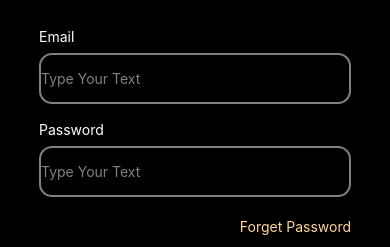
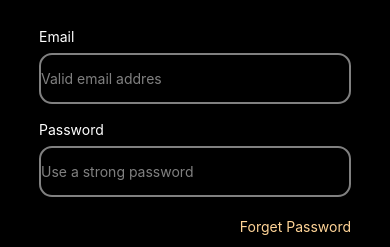
Before and after one commit to NaumanRecat/ZoahMusicGroup, a React Native app: screen /Login in a window 390 px wide. Shown: the part 390-637 px from the top of the page. Built offline with nearby package versions, Linux system fonts and the light colour scheme.

Commit message:
Login Screen Done

```diff
--- a/screen/Login.js
+++ b/screen/Login.js
@@ -11,7 +11,8 @@ import Document from "./navigator/Document";
 const Login = (props) => {
     return (
         <View style={{ flex: 1, backgroundColor: BackgroundClr }}>
-            <Header  onBackPress={() => props.navigation.navigate('LandingPage')} />
+
+            <Header onBackPress={() => props.navigation.navigate('LandingPage')} />
 
             <View style={{ height: H(15), marginTop: H(5), alignSelf: 'center', marginRight: W(3) }}>
                 <Text style={{ fontSize: H(4), color: 'red', marginLeft: W(3) }} >Welcome Back</Text>
@@ -19,30 +20,29 @@ const Login = (props) => {
                 <Text style={{ fontSize: H(2.5), color: 'grey', fontWeight: 'bold' }} >CREDENTIALS TO LOGIN</Text>
             </View>
 
-            <SocialMediaIcons/>
+            <SocialMediaIcons />
 
-            <Text style={{color:'white', marginLeft:W(10),marginBottom:H(1), marginTop:H(3)}}>Email</Text>
-            <Input/>
+            <Text style={{ color: 'white', marginLeft: W(10), marginBottom: H(1), marginTop: H(3) }}>Email</Text>
+            <Input placeholdertxt="Valid email addres" />
 
-            <Text style={{color:'white', marginLeft:W(10),marginBottom:H(1), marginTop:H(2)}}>Password</Text>
-            <Input/>
+            <Text style={{ color: 'white', marginLeft: W(10), marginBottom: H(1), marginTop: H(2) }}>Password</Text>
+            <Input placeholdertxt="Use a strong password" />
 
             <View style={{
-               alignItems:'flex-end',
-               justifyContent:'flex-end',
-                width:W(90),
-                marginTop:H(2.5),
-                marginBottom:H(2.5)
+                alignItems: 'flex-end',
+                justifyContent: 'flex-end',
+                width: W(90),
+                marginTop: H(2.5),
+                marginBottom: H(2.5)
             }}>
-            <Text style={{color:'#FFD497', }}>Forget Password</Text>
+                <Text style={{ color: '#FFD497', }}>Forget Password</Text>
             </View>
 
-            <Button onPressButton={()=>{props.navigation.navigate('BottomTabNavigator')}} alignSelf='center' txt='LOGIN' />
+            <Button onPressButton={() => { props.navigation.navigate('BottomTabNavigator') }} alignSelf='center' txt='LOGIN' />
 
-            <View style={{flexDirection:'row', marginTop:H(5), alignItems:'center', justifyContent:'center'}}>
-            <Text style={{color:'white'}}>Don't have an account?</Text>
-            <TouchableOpacity onPress={()=>props.navigation.navigate('Signup')} ><Text style={{color:'#FFD497'}}>  Sign up</Text></TouchableOpacity>
-
+            <View style={{ flexDirection: 'row', marginTop: H(5), alignItems: 'center', justifyContent: 'center' }}>
+                <Text style={{ color: 'white' }}>Don't have an account?</Text>
+                <TouchableOpacity onPress={() => props.navigation.navigate('Signup')} ><Text style={{ color: '#FFD497' }}>  Sign up</Text></TouchableOpacity>
             </View>
 
 
--- a/screen/components/Input.js
+++ b/screen/components/Input.js
@@ -2,9 +2,9 @@ import React from "react";
 import {TextInput } from "react-native";
 import {H,W} from '../constant/Common';
 
-const Input = () => {
+const Input = (props) => {
     return (
-       <TextInput placeholder="Type Your Text" placeholderTextColor={'grey'} style={{height:H(6), width:W(80), borderWidth:H(0.25), borderColor:'grey', alignSelf:'center', borderRadius:H(1.5)}} />
+       <TextInput placeholder={props.placeholdertxt} placeholderTextColor={'grey'} style={{height:H(6), width:W(80), borderWidth:H(0.25), borderColor:'grey', alignSelf:'center', borderRadius:H(1.5)}} />
     )
 }
 export default Input
```
